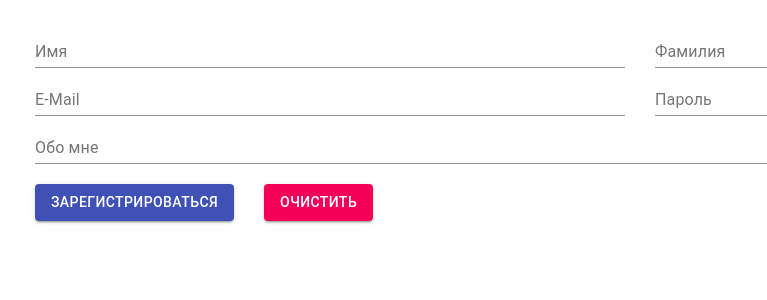
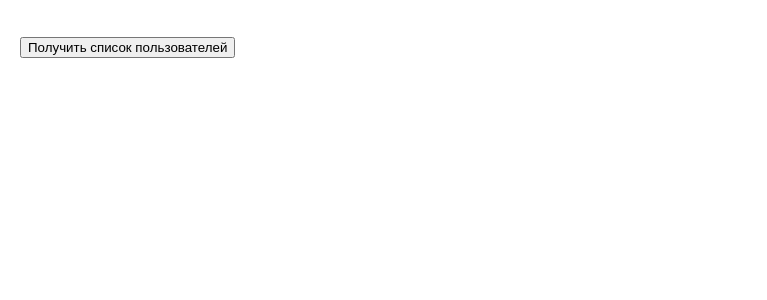
Before and after one commit to BondarenkoDE/react-tutorials, a React (Create React App) app: page / in a window 1280 px wide. Shown: the top 300 px of the page, without its empty margins (0-767 px from the left). Built offline with nearby package versions, Linux system fonts and the light colour scheme.

Commit message:
Реализовано ДЗ 8

```diff
--- a/src/index.js
+++ b/src/index.js
@@ -1,6 +1,6 @@
 import React from "react";
 import ReactDOM from "react-dom";
-import App from "./tutorial-7/App";
+import App from "./tutorial-8/App";
 
 import "./index.scss";
 
--- /dev/null
+++ b/src/tutorial-8/App.js
@@ -0,0 +1,36 @@
+import React from "react";
+
+import "./App.scss";
+
+function App() {
+  const [users, setUsers] = React.useState([]);
+
+  const getUsers = async () => {
+    try {
+      const response = await fetch(
+        "https://61afc3ac3e2aba0017c4907.mockapi.io/users"
+      );
+      const users = await response.json();
+      setUsers(users);
+    } catch (error) {
+      console.log(error.message);
+    }
+  };
+
+  console.log(users);
+
+  return (
+    <div>
+      <ul>
+        {users.map((obj) => (
+          <li key={obj.id}>
+            {obj.id}. {obj.title}
+          </li>
+        ))}
+      </ul>
+      <button onClick={getUsers}>Получить список пользователей</button>
+    </div>
+  );
+}
+
+export default App;
--- /dev/null
+++ b/src/tutorial-8/App.scss
@@ -0,0 +1,9 @@
+body {
+  margin: 0;
+  font-family: -apple-system, BlinkMacSystemFont, "Segoe UI", "Roboto", "Oxygen",
+    "Ubuntu", "Cantarell", "Fira Sans", "Droid Sans", "Helvetica Neue",
+    sans-serif;
+  -webkit-font-smoothing: antialiased;
+  -moz-osx-font-smoothing: grayscale;
+  padding: 40px;
+}
```
